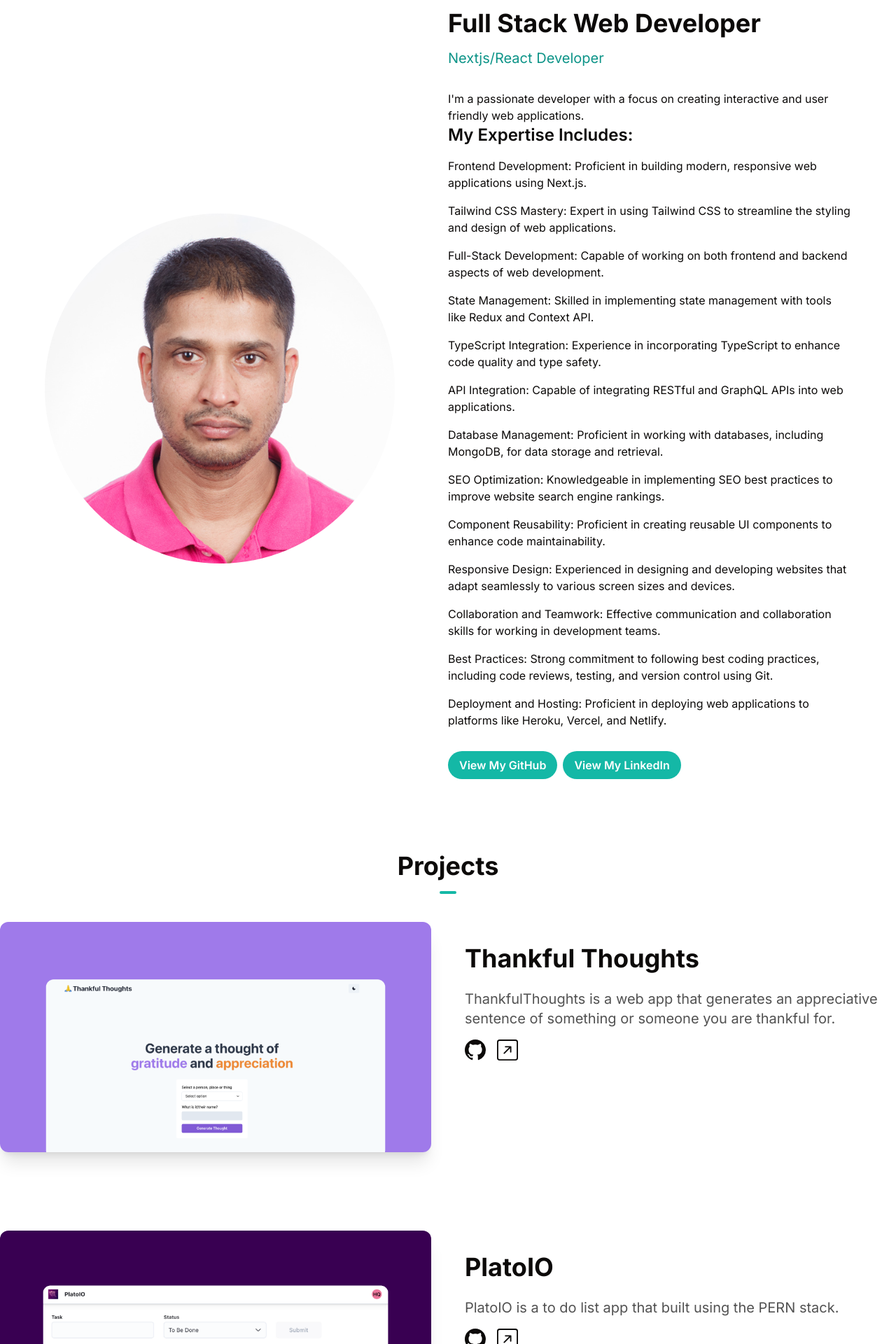
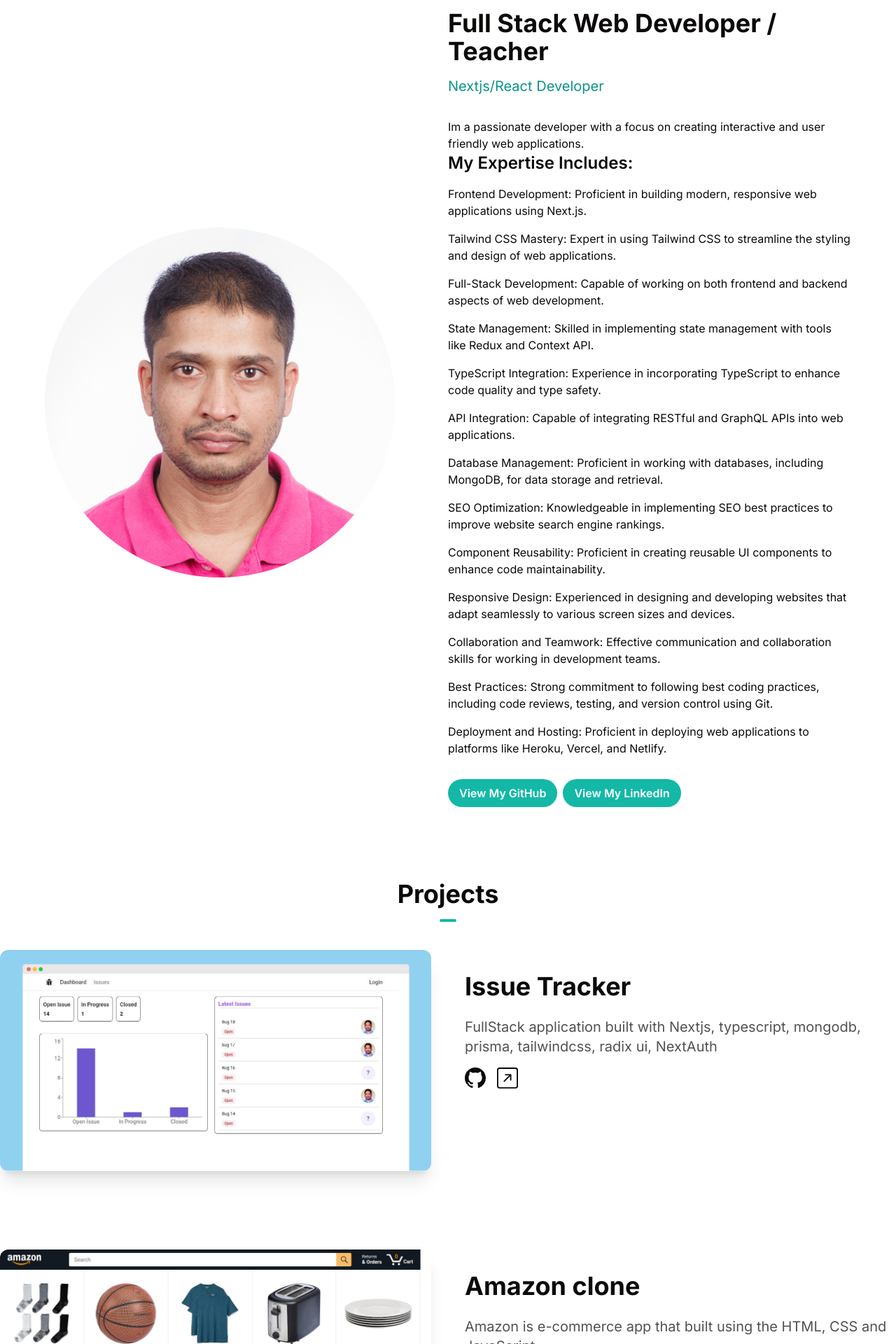
Before and after one commit to 369webforall/nextjs-portfolio, a Next.js app: page / in a window 1280 px wide. Shown: the part 140-2060 px from the top of the page at 70% size. Built offline with nearby package versions, Linux system fonts and the light colour scheme.

Commit message:
update page

```diff
--- a/components/HeroSection.tsx
+++ b/components/HeroSection.tsx
@@ -20,15 +20,15 @@ const HeroSection = () => {
           </div>
           <div className="md:w-1/2">
             <h1 className="text-2xl md:text-4xl font-bold">
-              Full Stack Web Developer
+              Full Stack Web Developer / Teacher
             </h1>
             <p className="mt-4 text-lg md:text-xl text-teal-600">
               Nextjs/React Developer
             </p>
             <div className="mt-8 space-y-4">
               <p>
-                I&apos;m a passionate developer with a focus on creating
-                interactive and user friendly web applications.
+                Im a passionate developer with a focus on creating interactive
+                and user friendly web applications.
               </p>
             </div>
             <div>
--- a/components/Projects.tsx
+++ b/components/Projects.tsx
@@ -6,19 +6,20 @@ import { BsGithub, BsArrowUpRightSquare } from 'react-icons/bs';
 
 const projects = [
   {
-    name: 'Thankful Thoughts',
+    name: 'Issue Tracker',
     description:
-      'ThankfulThoughts is a web app that generates an appreciative sentence of something or someone you are thankful for.',
-    image: '/thankfulthoughts.png',
-    github: 'https://github.com/hqasmei/thankful-thoughts',
-    link: 'https://thankfulthoughts.io/',
+      'FullStack application built with Nextjs, typescript, mongodb, prisma, tailwindcss, radix ui, NextAuth',
+    image: '/screen_issue.png',
+    github: 'https://github.com/369webforall/issue-tracker',
+    link: 'https://issue-tracker-gilt-three.vercel.app/',
   },
   {
-    name: 'PlatoIO',
-    description: 'PlatoIO is a to do list app that built using the PERN stack.',
-    image: '/platoio.png',
-    github: 'https://github.com/hqasmei/platoio',
-    link: 'https://platoio.com/register',
+    name: 'Amazon clone',
+    description:
+      'Amazon is e-commerce app that built using the HTML, CSS and JavaScript.',
+    image: '/amazon_screen.jpg',
+    github: 'https://github.com/369webforall/online-store',
+    link: 'https://harmonious-stroopwafel-567dbc.netlify.app/',
   },
   {
     name: 'Newsweek.com Clone',
```
Also changed, not shown: public/amazon_screen.jpg (added), public/screen_issue.png (added).
